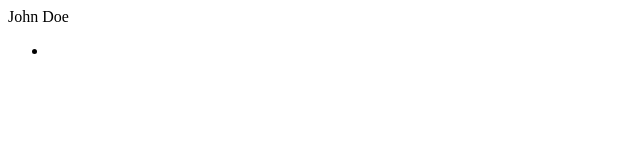
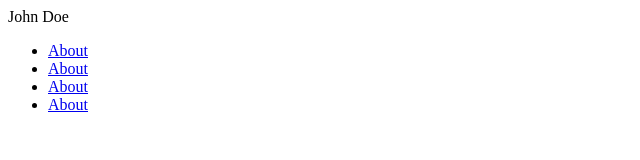
Before and after one commit to lernded123/portfolioattemptone, a plain HTML site: page index.html in a window 1280 px wide. Shown: the whole page, without its empty margins (0-640 px from the left). Drawn offline with Linux system fonts and the light colour scheme.

Commit message:
about sections

```diff
--- a/index.html
+++ b/index.html
@@ -8,11 +8,14 @@
     <link rel="stylesheet" href="mediaqueries.css" />
   </head>
   <body>
-    <nav class="desktop-nav">
+    <nav id="desktop-nav">
       <div class="logo">John Doe</div>
       <div>
         <ul class="nav-links">
-          <li><a href="#about"></a></li>
+          <li><a href="#about">About</a></li>
+          <li><a href="#about">About</a></li>
+          <li><a href="#about">About</a></li>
+          <li><a href="#about">About</a></li>
         </ul>
       </div>
     </nav>
```
